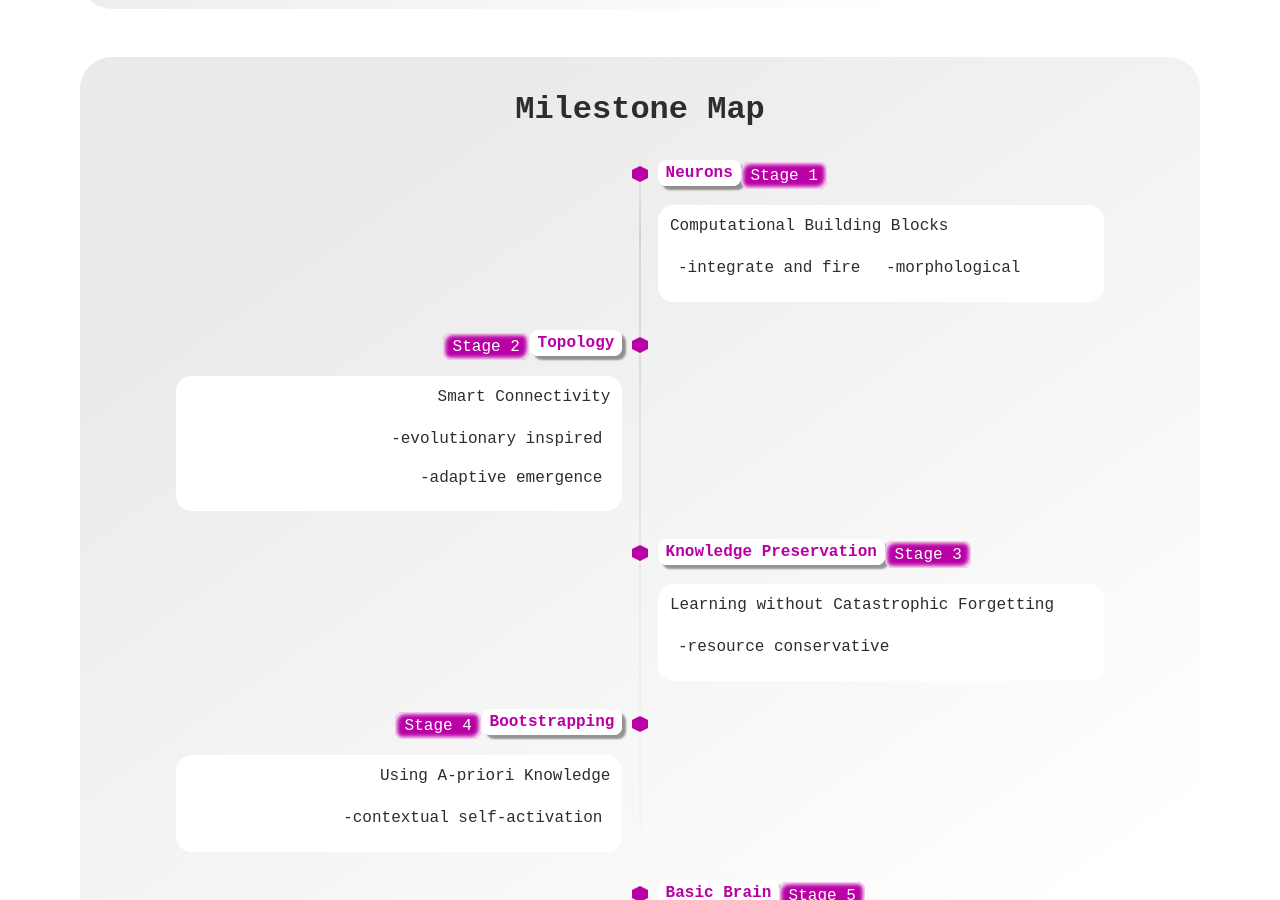
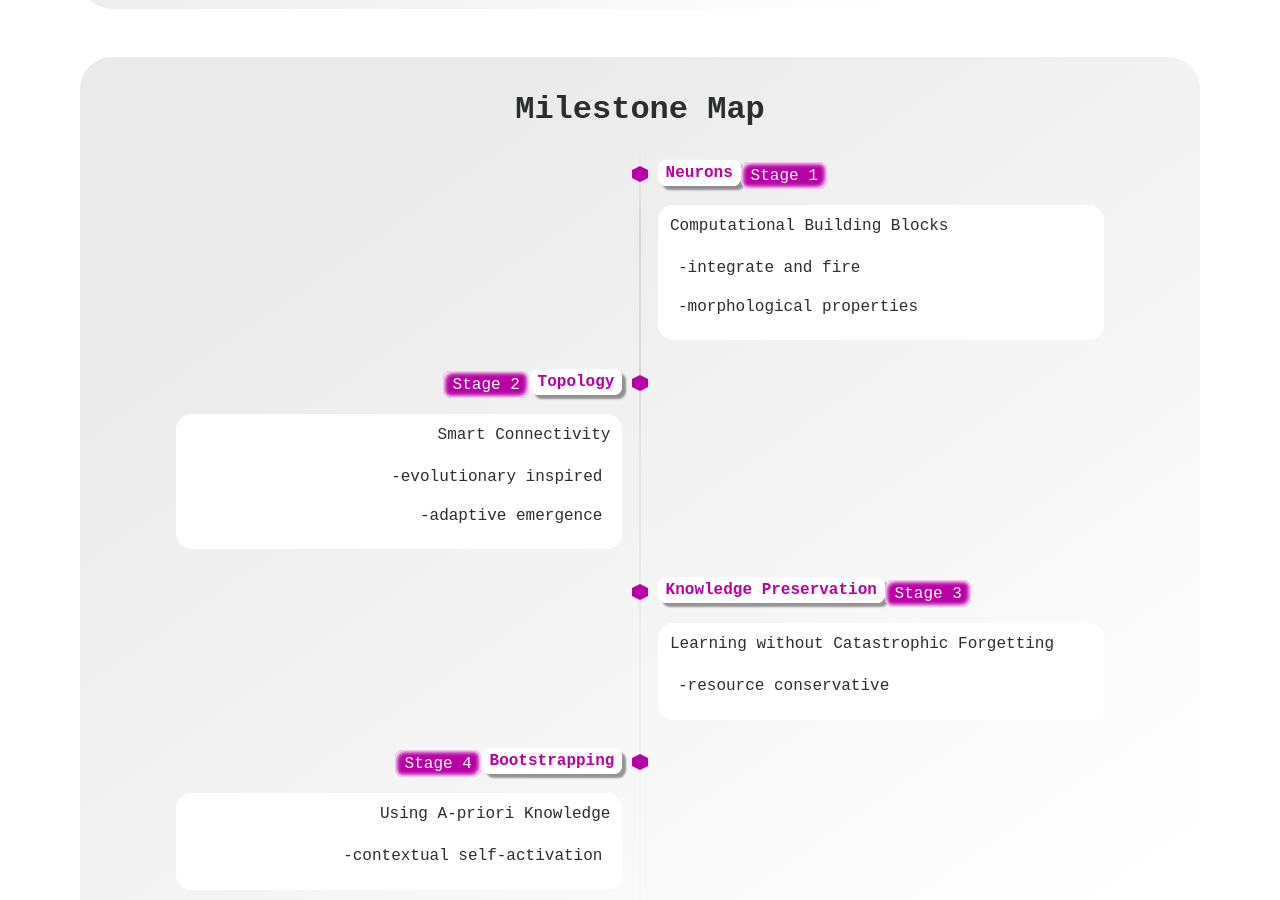
Before and after one commit to ConsciousAGI/ConsciousAGI.github.io, a Jekyll site: the page built from index.html, in a window 1280 px wide and 900 px high, scrolled down 1316 px. Built offline with Jekyll 4.4.1, drawn with Linux system fonts in a browser that asks for light colours.

Commit message:
Update timeline.yml

```diff
--- a/_data/timeline.yml
+++ b/_data/timeline.yml
@@ -23,7 +23,7 @@
   subtitle: Computational Building Blocks
   tags:
     - tag: -integrate and fire
-    - tag: -morphological
+    - tag: -morphological properties
   timeline-side: right
 
 - title: Topology
```
